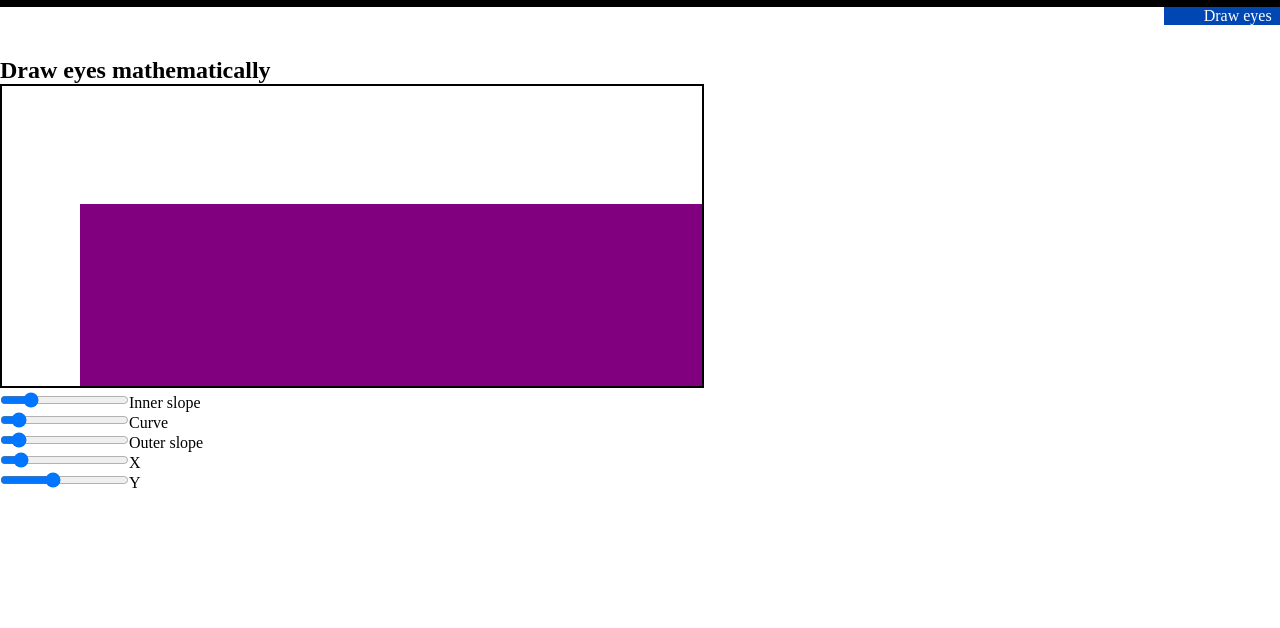
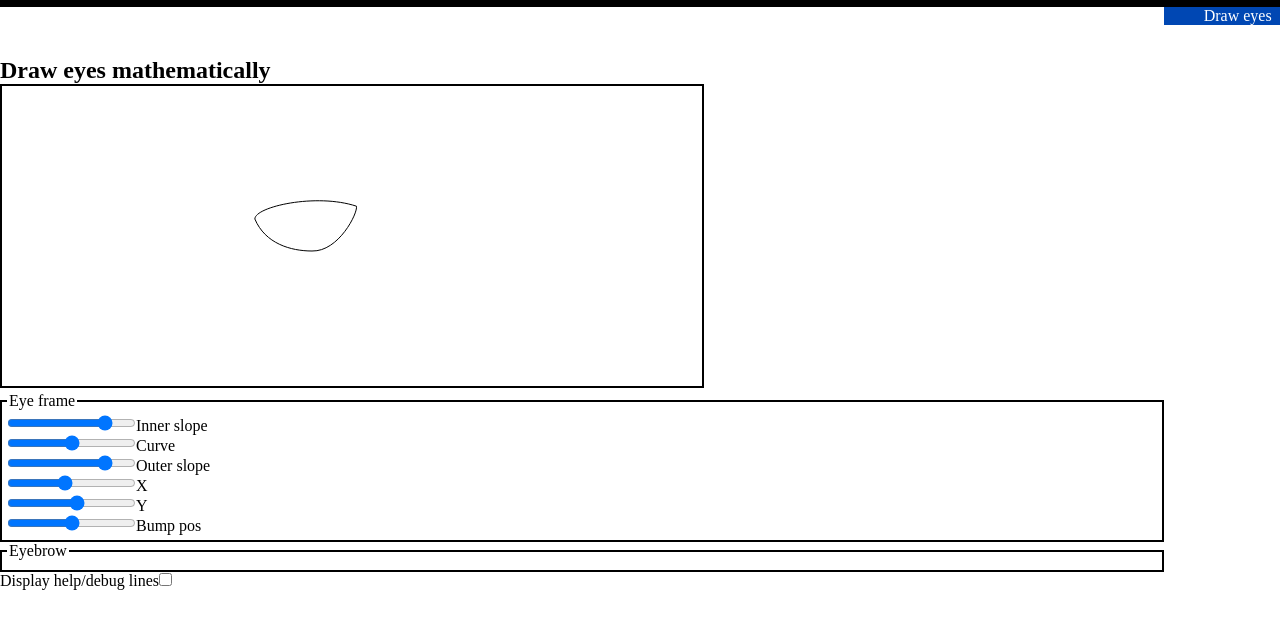
Before and after one commit to BieleczkiGergo/Anime_sketcher, a plain HTML site: page draw_eye.html in a window 1280 px wide. Shown: the part 60-688 px from the top of the page. Drawn offline with Linux system fonts and the light colour scheme.

Commit message:
Made a lot of progress, curves are still not right

```diff
--- a/draw.css
+++ b/draw.css
@@ -11,6 +11,12 @@ canvas{
 
 }
 
+.tweak-section{
+    border: 2px solid black;
+    padding: 5px;
+
+}
+
 /*Debug css code*/
 /*
 *{
--- a/draw_eye.html
+++ b/draw_eye.html
@@ -30,11 +30,23 @@
                 </canvas>
             </div>
             <div class="tweakBar">
-                <div id="inner-slope"><input type="range" name="slope" id="inner-slope-slider" oninput="redraw()" min="0" max="100" value="20">Inner slope</div>
-                <div id="curve"><input type="range" name="curve" id="curve-slider" oninput="redraw()" min="0" max="100" value="10">Curve</div>
-                <div id="outer-slope"><input type="range" name="curve" id="outer-slope-slider" oninput="redraw()" min="0" max="100" value="10">Outer slope</div>
-                <div id="X-pos"><input type="range" name="curve" id="X-pos-slider" oninput="redraw()" min="0" max="700" value="80">X</div>
-                <div id="Y-pos"><input type="range" name="curve" id="Y-pos-slider" oninput="redraw()" min="0" max="300" value="120">Y</div>
+                <fieldset class="tweak-section">
+                    <legend>Eye frame</legend>
+
+                    <div id="inner-slope"><input type="range" name="slope" id="inner-slope-slider" oninput="redraw()" min=0 max=100 value=80>Inner slope</div>
+                    <div id="curve"><input type="range" name="curve" id="curve-slider" oninput="redraw()" min=0 max=100 value=50>Curve</div>
+                    <div id="outer-slope"><input type="range" name="slope" id="outer-slope-slider" oninput="redraw()" min=0 max=200 value=160>Outer slope</div>
+                    <div id="X-pos"><input type="range" name="X" id="X-pos-slider" oninput="redraw()" min=0 max=700 value=310>X</div>
+                    <div id="Y-pos"><input type="range" name="Y" id="Y-pos-slider" oninput="redraw()" min=0 max=300 value=165>Y</div>
+                    <div id="bump-pos"><input type="range" name="bump" id="bump-pos-slider" oninput="redraw()" min=0 max=100 value=50>Bump pos</div>
+
+                </fieldset>
+                <fieldset class="tweak-section">
+                    <legend>Eyebrow</legend>
+
+                </fieldset>
+                <div>Display help/debug lines<input type="checkbox" name="helpers" id="helpers-check" oninput="setting()"></div>
+
             </div>
         </section>
         <div id="draw-menu">
--- a/eyes.js
+++ b/eyes.js
@@ -1,6 +1,7 @@
 
 
-ctx = 0;
+let ctx = 0;
+let helpers = false;
 
 function setup(){
     canvas = document.getElementById("sketch");
@@ -10,6 +11,34 @@ function setup(){
     }
 
 
+}
+
+function setting() {
+    helpers = document.getElementById("helpers-check").checked;
+    redraw();
+
+}
+
+function eyeFrameTop(sx, sy, h, w, curve, bump, ex, ey){
+
+}
+
+function bezierSlice(sx, sy, cp1x, cp1y, cp2x, cp2y, ex, ey, t){
+
+    return [
+        //Starting coordinates
+        sx,
+        sy,
+        //p1 coordinates
+        (1-t)*sx + t*cp1x,
+        (1-t)*sy + t*cp1y,
+        //p2 coordinates
+        Math.pow(1-t, 2)*sx + 2*t*(1-t)*cp1x + Math.pow(t, 2)*cp2x,
+        Math.pow(1-t, 2)*sy + 2*t*(1-t)*cp1y + Math.pow(t, 2)*cp2y,
+        //end coordinates
+        Math.pow(1-t, 3)*sx + 3*Math.pow(1-t, 2)*t*cp1x + 3*(1-t)*Math.pow(t, 2)*cp2x + Math.pow(t, 3)*ex,
+        Math.pow(1-t, 3)*sy + 3*Math.pow(1-t, 2)*t*cp1y + 3*(1-t)*Math.pow(t, 2)*cp2y + Math.pow(t, 3)*ey,
+    ]
 }
 
 function drawEyeFrame(sx, sy, w, h, upperSlope, curve, bottomSlope){
@@ -53,29 +82,87 @@ function drawEyeFrame(sx, sy, w, h, upperSlope, curve, bottomSlope){
     ctx.closePath();
 }
 
-function drawEyeFrame2( sx, sy, w, h, inSlope, outSlope, curve ){
+function drawEyeFrame2( sx, sy, w, h, inSlope, outSlope, curve, bump ){
     //Starting point, width, height, inner slope, outer slope, curve
     //Evaluate points
-    //Set1: inner bézier
-    let e1x = sx - (1/inSlope)*w/2;
-    let e1y = sy - inSlope*h;
+    let e1x = sx + w/(2+outSlope);
+    let e1y = sy - outSlope*h*0.7;
+    let e2x = sx - w/(2+inSlope);
+    let e2y = sy - inSlope*h;
 
 
-    markPoint(e1x, e1y, "blue");
-    markPoint(sx, sy, "purple");
+    let p1x, p1y, p2x, p2y; {
+        let p1a = (Math.PI/2)/3 + Math.atan((e1y-e2y) / (e1x-e2x));
+        let p1l = h * curve * 1;
+        p1x = e2x + Math.sin(p1a) * p1l;
+        p1y = e2y + Math.cos(p1a) * p1l;
+        p2x = sx - w*0.2*curve;
+        p2y = sy;
+    }
+
+    let p3x = sx + w/6;
+    let p3y = sy + h/50;
+    let p4x = e1x + w/100;
+    let p4y = e1y + h/6;
+
+    let p5x, p5y, p6x, p6y; {
+        let c = [w/2, 1-bump, 1, Math.abs(0.5-bump)];
+
+        p5x = e1x - ( c[0] * c[1] - c[3] );
+        p5y = e1y - ( c[1] * h * curve * c[2] );
+        p6x = e2x + ( bump * c[0] * c[3] );
+        p6y = e2y - ( bump * h * curve - c[2] );
+
+    }
+
+    /*Help stuff*/
+    if(helpers) {
+        markPoint(e1x, e1y, "blue");
+        markPoint( p1x, p1y );
+        markPoint( p2x, p2y );
+        markPoint(sx, sy, "purple");
+        markPoint( p3x, p3y, "purple");
+        markPoint( p4x, p4y );
+        markPoint(e2x, e2y, "red");
+        markPoint( p5x, p5y );
+        markPoint( p6x, p6y );
+
+
+        ctx.beginPath();
+        ctx.moveTo( e1x, e1y );
+        ctx.lineTo( sx, sy );
+        ctx.lineTo( e2x, e2y );
+
+        ctx.closePath();
+        ctx.stroke();
+    }
+
+    /*Draw*/ {
+        ctx.beginPath();
+        ctx.moveTo( e2x, e2y );
+        ctx.bezierCurveTo( p1x, p1y, p2x, p2y, sx, sy );
+        ctx.bezierCurveTo( p3x, p3y, p4x, p4y, e1x, e1y );
+        ctx.bezierCurveTo( p5x, p5y, p6x, p6y, e2x, e2y );
+
+        ctx.stroke();
+    }
+
+    console.log("X: " + sx);
+    console.log("Y: " + sy);
+    console.log("e1x: " + e1x);
+    console.log("e1y: " + e1y);
 
 }
 
-function markPoint(x, y, color="red"){
+function markPoint( x, y, color="red" ){
     let size = 2;
     ctx.beginPath();
     ctx.fillStyle = color;
 
     ctx.moveTo(x-size, y-size);
-    ctx.lineTo(x+size, y-size),
+    ctx.lineTo(x+size, y-size);
     ctx.lineTo(x+size, y+size);
     ctx.lineTo(x-size, y+size);
-    ctx.lineTo(x-size, y-size);
 
     ctx.fill();
 
@@ -83,15 +170,16 @@ function markPoint(x, y, color="red"){
 
 function redraw(){
     //Get input
-    let inSlope = document.getElementById("inner-slope-slider").value / 100;
-    let curve = document.getElementById("curve-slider").value / 10;
-    let outSlope = document.getElementById("outer-slope-slider").value / 100;
-    let x = document.getElementById("X-pos-slider").value;
-    let y = document.getElementById("Y-pos-slider").value;
+    let inSlope = parseInt( document.getElementById("inner-slope-slider").value ) / 100;
+    let curve = parseInt( document.getElementById("curve-slider").value ) / 75;
+    let outSlope = parseInt( document.getElementById("outer-slope-slider").value ) / 100;
+    let x = parseInt( document.getElementById("X-pos-slider").value );
+    let y = parseInt( document.getElementById("Y-pos-slider").value );
+    let bump = parseInt( document.getElementById("bump-pos-slider").value ) / 100;
 
     ctx.fillStyle = "white";
     ctx.fillRect(0, 0, 700, 300);
-    drawEyeFrame2(x, y, 160, 40, inSlope, outSlope, curve);
+    drawEyeFrame2(x, y, 160, 40, inSlope, outSlope, curve, bump);
     /*drawEyeFrame(80, 120, 160, 40, upperSlope, curve, bottomSlope);*/
 
 }
```
